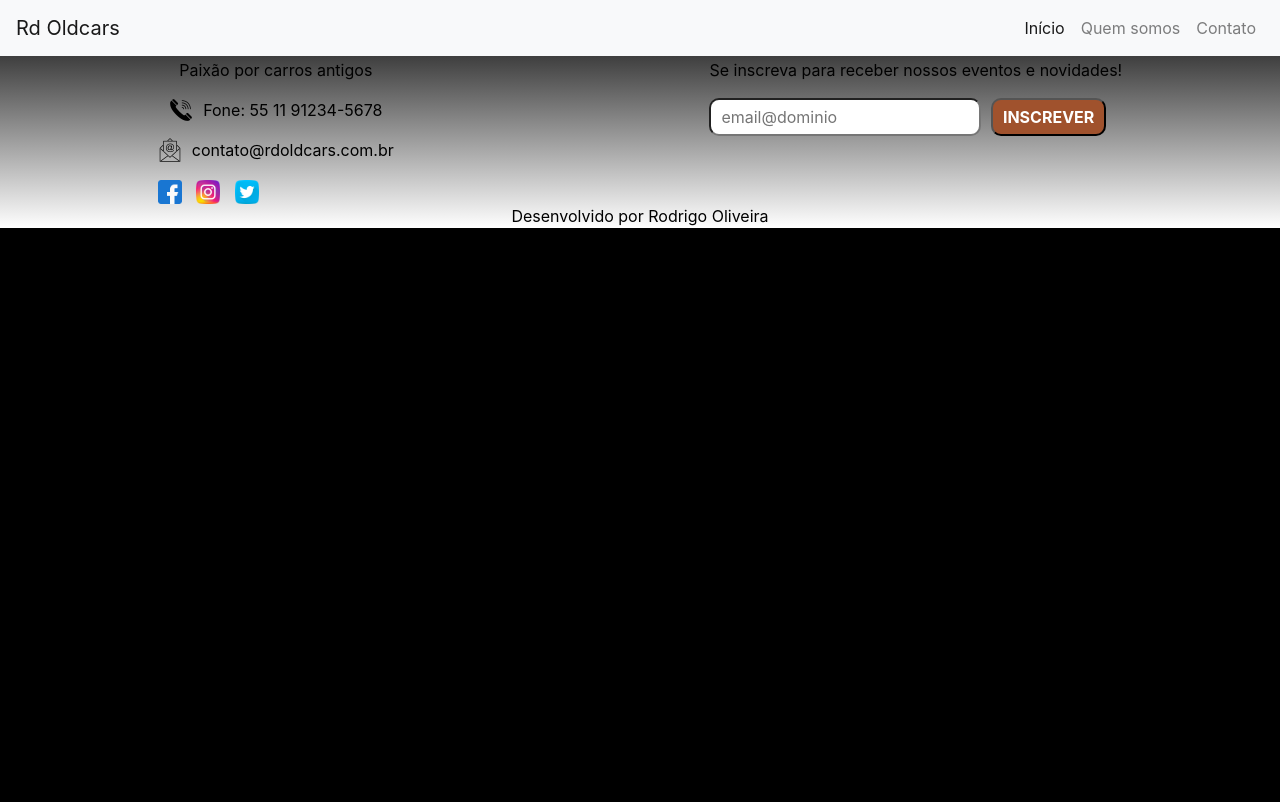
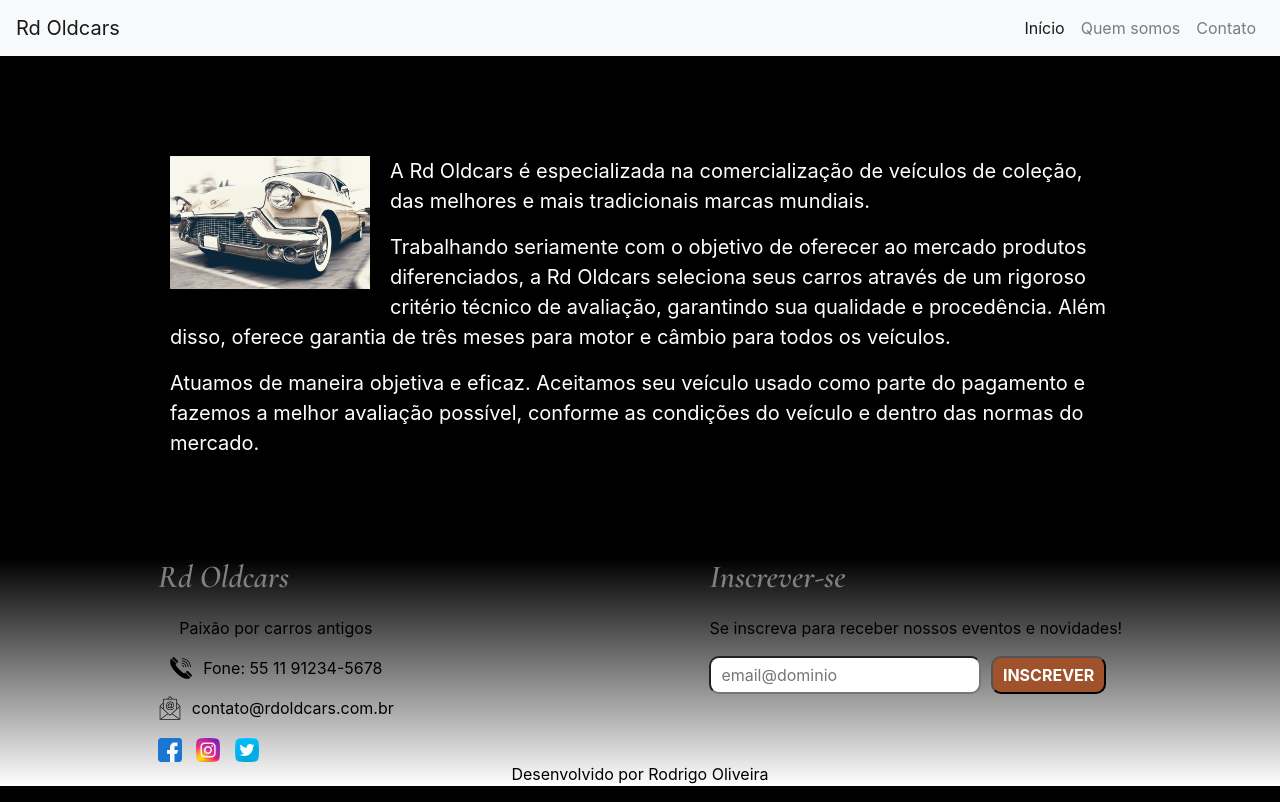
Before and after one commit to Rdoliv-19/Rd-Oldcars, a plain HTML site: page quem-somos.html in a window 1280 px wide. Drawn offline with nearby package versions, Linux system fonts and the light colour scheme.

Commit message:
Posicionamento de imagem e texto página sobre

```diff
--- a/quem-somos.html
+++ b/quem-somos.html
@@ -17,7 +17,7 @@
     </head>
     <body>
         <header>
-                <nav class="navbar navbar-expand-lg navbar-light bg-light fixed-top">
+                <nav class="navbar navbar-expand-lg navbar-light bg-light ">
                     <a class="navbar-brand" href="#">Rd Oldcars</a>
                     <button class="navbar-toggler" type="button" data-toggle="collapse"
                         data-target="#navbarNavAltMarkup" aria-controls="navbarNavAltMarkup"
@@ -33,9 +33,26 @@
                 </nav>
         </header>
         <main>
+            <section class="quem-somos">
+                <img src="img/imagem-quem-somos.jpg" class="imagem-quem-somos">
+
+
+                    <p>A Rd Oldcars é especializada na comercialização de veículos de coleção,
+                        das melhores e mais tradicionais marcas mundiais.</p>
+
+                    <p>Trabalhando seriamente com o objetivo de oferecer ao mercado produtos diferenciados,
+                    a Rd Oldcars seleciona seus carros através de um rigoroso critério técnico de avaliação,
+                    garantindo sua qualidade e procedência.
+                    Além disso, oferece garantia de três meses para motor e câmbio para todos os veículos.</p>
+
+                    <p>Atuamos de maneira objetiva e eficaz.
+                     Aceitamos seu veículo usado como parte do pagamento e fazemos a melhor avaliação possível,
+                    conforme as condições do veículo e dentro das normas do mercado.</p>
+
+                </div>
+            </section>
 
         </main>
-
         <footer>
             <section class="rodape">
                 <div>
--- a/style-home.css
+++ b/style-home.css
@@ -121,6 +121,29 @@ footer p{
 
 
 
+.quem-somos{
+    width: 940px;
+    margin: 100px auto;
+
+}
+
+.texto-quem-somos{
+    display: inline-block;
+}
+
+.quem-somos p{
+    color: white;
+    font-size: 20px;
+}
+
+.imagem-quem-somos{
+    width: 200px;
+    float:left;
+	margin: 0 20px 20px 0;
+}
+
+
+
 // Responsividade
 
 @media screen and (max-width:480px){
```
Also changed, not shown: img/cooper-cobra.jpg (deleted), img/imagem-quem-somos.jpg (added).
